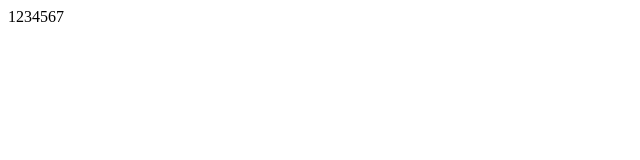
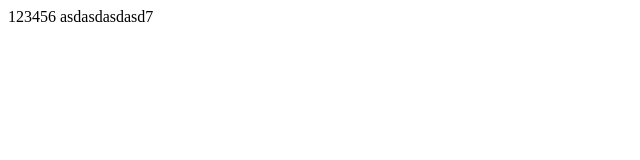
Before and after one commit to averinbox/test, a plain HTML site: page index.html in a window 1280 px wide. Shown: the whole page, without its empty margins (0-640 px from the left). Drawn offline with Linux system fonts and the light colour scheme.

Commit message:
test commit

```diff
--- a/index.html
+++ b/index.html
@@ -1,6 +1,6 @@
 <html>
 <head></head>
 <body>
-1234567
+123456 asdasdasdasd7
 </body>
 </html>
```
